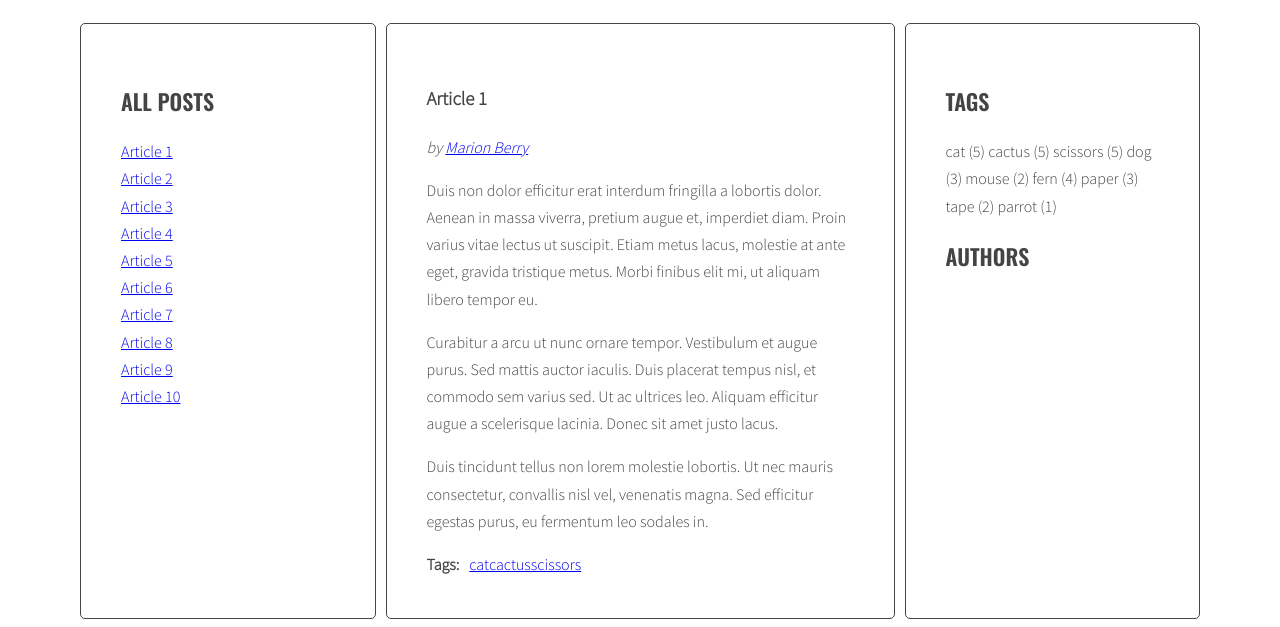
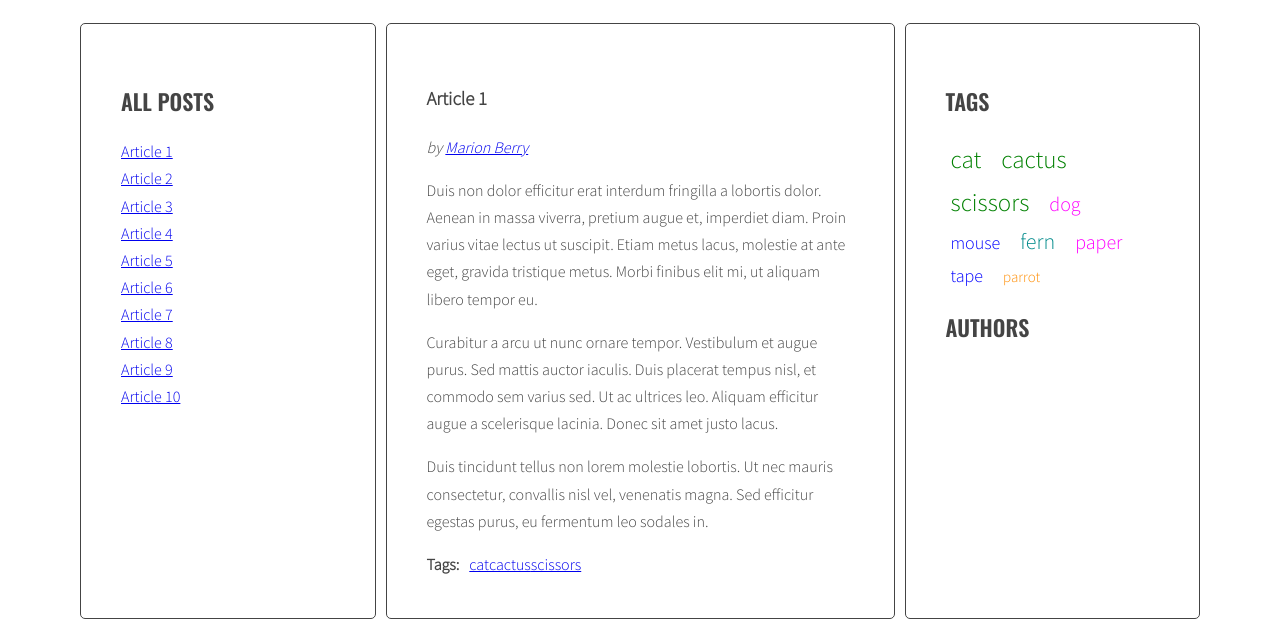
Before and after one commit to Anna-Urbanik/javascript-blog3, a website: page index.html in a window 1280 px wide. Shown: the part 220-847 px from the top of the page. Drawn offline with nearby package versions, Linux system fonts and the light colour scheme.

Commit message:
Add calculateTagClass and change style of tags

```diff
--- a/js/script.js
+++ b/js/script.js
@@ -38,7 +38,10 @@ const optArticleSelector = '.post',
   optTitleListSelector = '.titles',
   optArticleTagsSelector = '.post-tags .list',
   optArticleAuthorSelector = '.post-author',
-  optTagsListSelector = '.sidebar .tags';
+  optTagsListSelector = '.sidebar .tags',
+  optCloudClassCount = '5',
+  optCloudClassPrefix = 'tag-size';
+
 
 function generateTitleLinks(customSelector = '') {
   console.log('customSelector', customSelector);
@@ -77,15 +80,12 @@ generateTitleLinks();
 
 /* Tags */
 
-function calculateTagsParams (tags){
-  //Math.min(a, b, c);
-  //Math.max(a, b, c);
+function calculateTagsParams (tags) {
   const params = { max: '0', min: '999999' };
 
-  for( let tag in tags ){
+  for( let tag in tags ) {
     console.log(tag + ' is used ' + tags[tag] + ' times');
-
-  if(tags[tag] > params.max){
+    if(tags[tag] > params.max) {
     params.max = tags[tag];
   } else if (tags[tag] < params.min) {
     params.min = tags[tag];
@@ -93,6 +93,14 @@ function calculateTagsParams (tags){
   }
   return params;
 };
+
+function calculateTagClass (count, params) {
+  const normalizedCount = count - params.min;
+  const normalizedMax = params.max - params.min;
+  const percentage = normalizedCount / normalizedMax;
+  const classNumber = Math.floor( percentage * (optCloudClassCount - 1) + 1 );
+  return optCloudClassPrefix + classNumber;
+}
 
 function generateTags() {
   /* [NEW] create a new variable allTags with an empty object */
@@ -117,7 +125,7 @@ function generateTags() {
     for (let tag of articleTagsArray) {
       console.log('tag', tag)
       /* generate HTML of the link */
-      const linkHTML = '<li><a href="#tag-' + tag + '"><span>' + tag + '</span></a></li>';
+      const linkHTML = '<li><a href="#tag-' + tag + '">' + tag + '</a></li>';
       /* add generated code to html variable */
       html = html + linkHTML;
       /* [NEW] check if this link is NOT already in allTags */
@@ -142,9 +150,10 @@ function generateTags() {
     /* [NEW] START LOOP: for each tag in allTags: */
     for(let tag in allTags){
     /* [NEW] generate code of a link and add it to allTagsHTML */
-     allTagsHTML += tag + ' (' + allTags[tag] + ') ';
-      // const tagLinkHTML =  '<li><a href="#tag-' + tag + '"><span>' + tag + '</span></a></li>';
-      /* [NEW] END LOOP: for each tag in allTags: */
+    const tagLinkHTML = '<li><a class="' + calculateTagClass(allTags[tag], tagsParams) + '" href="#tag-' + tag + '">' + tag + '</a> </li>';
+    console.log('tagLinkHTML:', tagLinkHTML);
+    allTagsHTML += tagLinkHTML;
+     /* [NEW] END LOOP: for each tag in allTags: */
     }
     /*[NEW] add HTML from allTagsHTML to tagList */
     tagList.innerHTML = allTagsHTML;
--- a/sass/style.scss
+++ b/sass/style.scss
@@ -118,3 +118,44 @@ body {
     margin: 0 10px 0 0;
   }
 }
+
+/* Tags */
+
+.tags li {
+  display:inline-block;
+}
+
+.tag-size1 {
+  font-size: 15px;
+  color:darkorange;
+  text-decoration: none;
+  margin: 0 15px 10px 5px;
+}
+
+.tag-size2 {
+  font-size: 18px;
+  color:blue;
+  text-decoration: none;
+  margin: 0 15px 10px 5px;
+}
+
+.tag-size3 {
+  font-size: 20px;
+  color:magenta;
+  text-decoration: none;
+  margin: 0 15px 10px 5px;
+}
+
+.tag-size4 {
+  font-size: 22px;
+  color:darkcyan;
+  text-decoration: none;
+  margin: 0 15px 10px 5px;
+}
+
+.tag-size5 {
+  font-size: 25px;
+  color:green;
+  text-decoration: none;
+  margin: 0 15px 10px 5px;
+}
```
Also changed, not shown: css/style.css, 1 other file.
